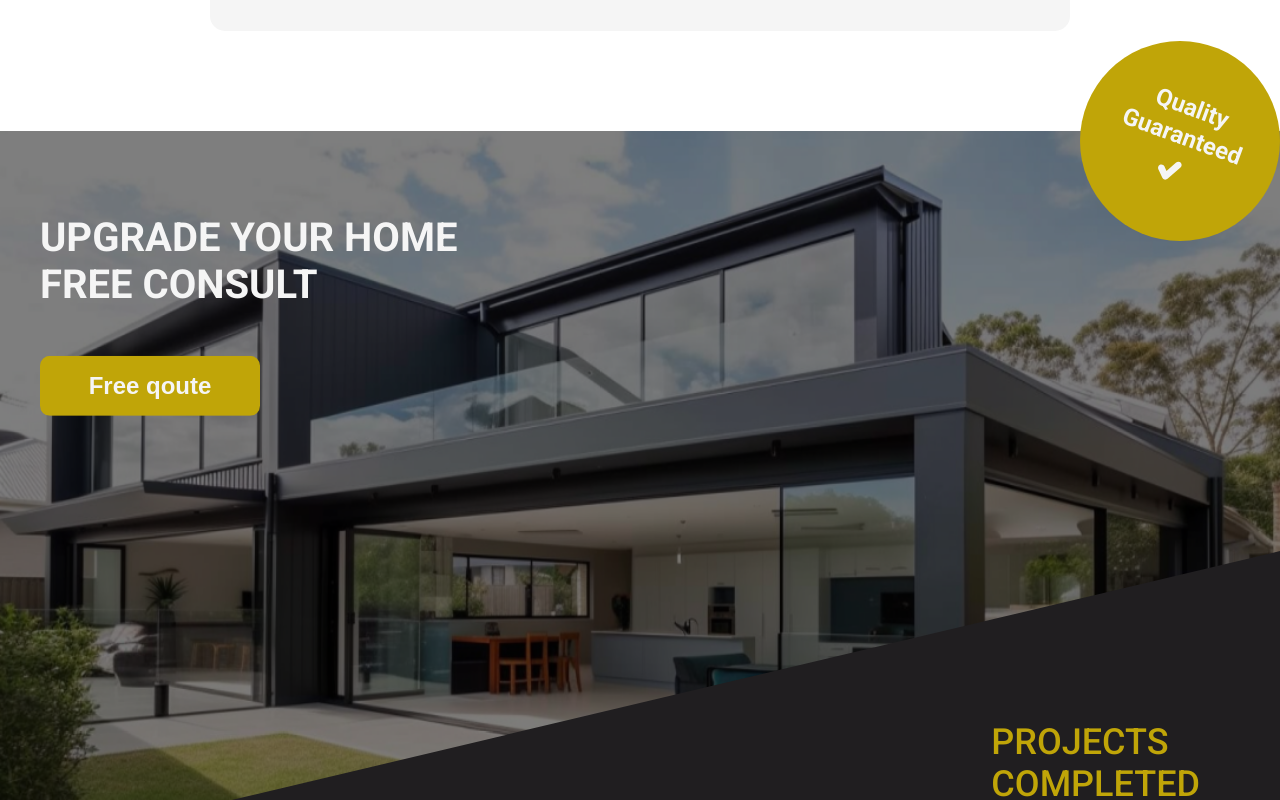
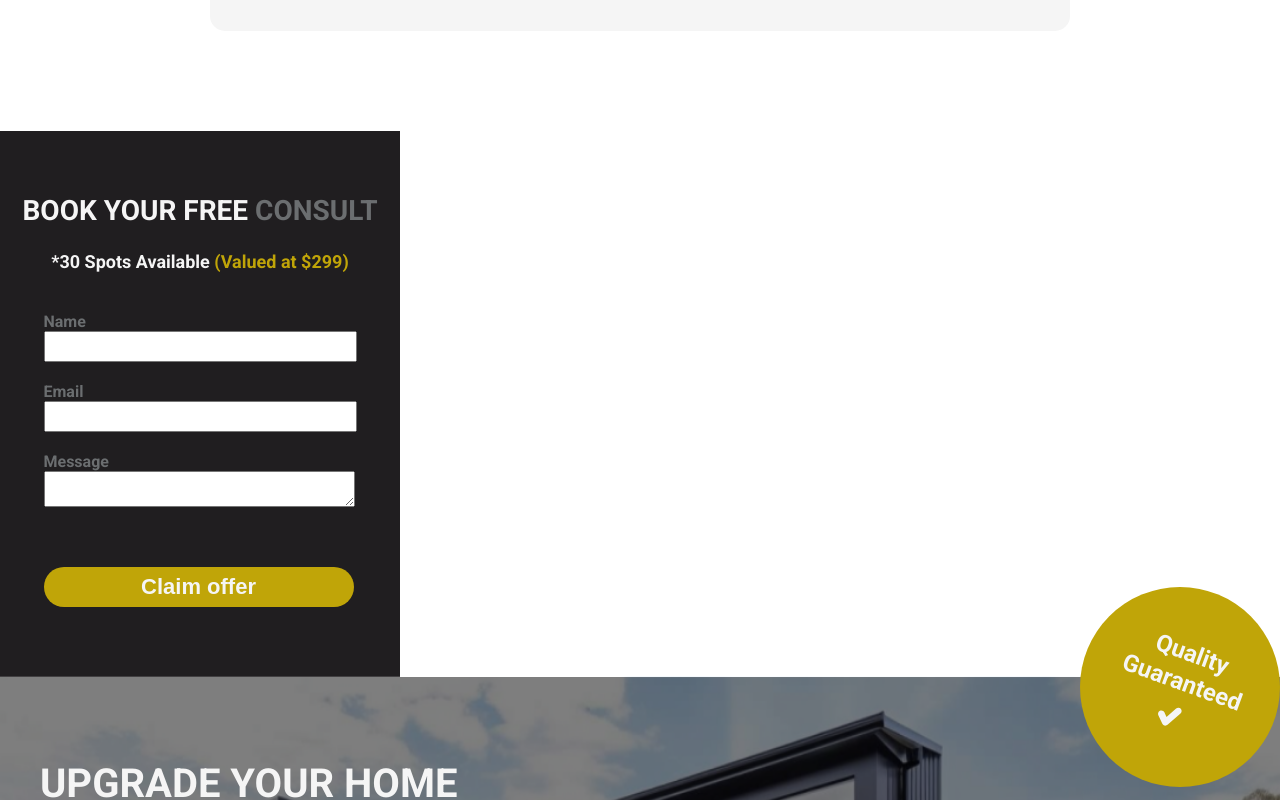
Before and after one commit to shaunvan119/renovation-website, a React (Create React App) app: page / in a window 1280 px wide. Shown: the part 3880-4680 px from the top of the page. Built offline with nearby package versions, Linux system fonts and the light colour scheme.

Commit message:
adde contact form

```diff
--- a/package.json
+++ b/package.json
@@ -3,11 +3,13 @@
   "version": "0.1.0",
   "private": true,
   "dependencies": {
+    "@emailjs/browser": "^3.10.0",
     "@testing-library/jest-dom": "^5.16.5",
     "@testing-library/react": "^13.4.0",
     "@testing-library/user-event": "^13.5.0",
     "react": "^18.2.0",
     "react-dom": "^18.2.0",
+    "react-ga": "^3.3.1",
     "react-icons": "^4.8.0",
     "react-intersection-observer": "^9.4.3",
     "react-router": "^6.8.2",
--- /dev/null
+++ b/src/components/ContactForm.css
@@ -0,0 +1,87 @@
+.form-container {
+    display: flex;
+    flex-direction: column;
+    max-width: 400px;
+    background-color: #201e20;
+    align-items: center;
+    padding-top: 40px;
+    padding-bottom: 40px;
+
+}
+
+
+.form-contact {
+  display: flex;
+  flex-direction: column;
+
+}
+
+.input-contact {
+  margin-bottom: 20px;
+}
+
+.input-button {
+    margin-bottom: 30px;
+    background-color: rgb(192, 165, 8);
+    border: none;
+    border-radius: 20px;
+    color: whitesmoke;
+    font-size: 22px;
+    margin-top: 40px;
+}
+
+.input-button:hover {
+  background-color:  whitesmoke;
+  color: black;
+}
+
+
+
+.last_input {
+
+    height: 40px;
+    font-weight: 700;
+}
+
+input {
+  width: 305px;
+  height: 25px;
+
+
+}
+
+textarea {
+  width: 305px;
+}
+
+.last_input {
+    width: 310px;
+}
+
+label {
+    color: #6b6e70;
+    font-weight: 700;
+}
+
+.popform__heading {
+    color: whitesmoke;
+    text-align: center;
+    font-size: 28px;
+    font-weight: 700;
+
+}
+
+.popform__offer {
+  color: whitesmoke;
+    text-align: center;
+    font-size: 18px;
+    font-weight: 700;
+    margin-top: 0px;
+    margin-bottom: 40px;
+
+}
+
+.result-msg {
+    color: red;
+    margin-top: -15px;
+}
--- /dev/null
+++ b/src/components/ContactForm.js
@@ -0,0 +1,72 @@
+import React, { useState, useRef } from "react"
+import ReactGA from 'react-ga';
+import emailjs from "@emailjs/browser"
+import "./ContactForm.css"
+
+
+
+const Result = () => {
+  return (
+
+    <p className="result-msg">Your message has been sent</p>
+
+  );
+};
+
+const ContactForm = () => {
+
+  const FormSubmission = () => {
+        ReactGA.event({
+            category: 'Button',
+            action: 'Form submision button clicked'
+          });
+
+    }
+  const [result, showResult] = useState(false)
+
+
+  const form = useRef();
+  const sendEmail = (e) => {
+    e.preventDefault();
+
+    emailjs
+      .sendForm(
+        "service_k4aiwmr",
+        "template_rer8is9",
+        form.current,
+        "Fh0Y9YM-DloiKhGif"
+      )
+      .then(
+        (result) => {
+          console.log(result.text);
+
+        },
+        (error) => {
+          console.log(error.text);
+        }
+      );
+      e.target.reset();
+      showResult(true)
+  };
+
+  return (
+
+    <div className="form-container">
+    <h2 className="popform__heading">BOOK YOUR FREE <span style={{ color: "#6b6e70" }} >CONSULT</span></h2>
+    <h2 className="popform__offer"><span style={{ color: "whitesmoke" }} >*30 Spots Available <span style={{ color: "rgb(192, 165, 8)" }} >(Valued at $299)</span></span></h2>
+     <form className="form-contact" ref={form} onSubmit={sendEmail}>
+        <label>Name</label>
+        <input className="input-contact" type="text" name="user_name" />
+        <label>Email</label>
+        <input className="input-contact" type="email" name="user_email" />
+        <label >Message</label>
+        <textarea className="input-contact" name="message" />
+        <div> {result ? <Result/> : null}</div>
+        <input onClick={FormSubmission} className="input-button  last_input" type="submit" value="Claim offer" />
+      </form>
+
+ </div>
+  );
+};
+
+export default ContactForm;
--- a/src/pages/HomePage.js
+++ b/src/pages/HomePage.js
@@ -20,6 +20,7 @@ import NextSteps from '../components/NextSteps';
 import Footer from '../components/Footer';
 import { TiTick } from 'react-icons/ti';
 import BlogSection from '../components/BlogSection';
+import ContactForm from '../components/ContactForm';
 
 
 
@@ -124,6 +125,7 @@ useEffect(() => {
     </div>
     <div className="reviews__container">
     <Reviews/>
+    <ContactForm/>
     </div>
      {/* Scrolling div*/}
     <div className="container__scrolling">
```
Also changed, not shown: 1 other file (tests, documents, lock files or other folders).
